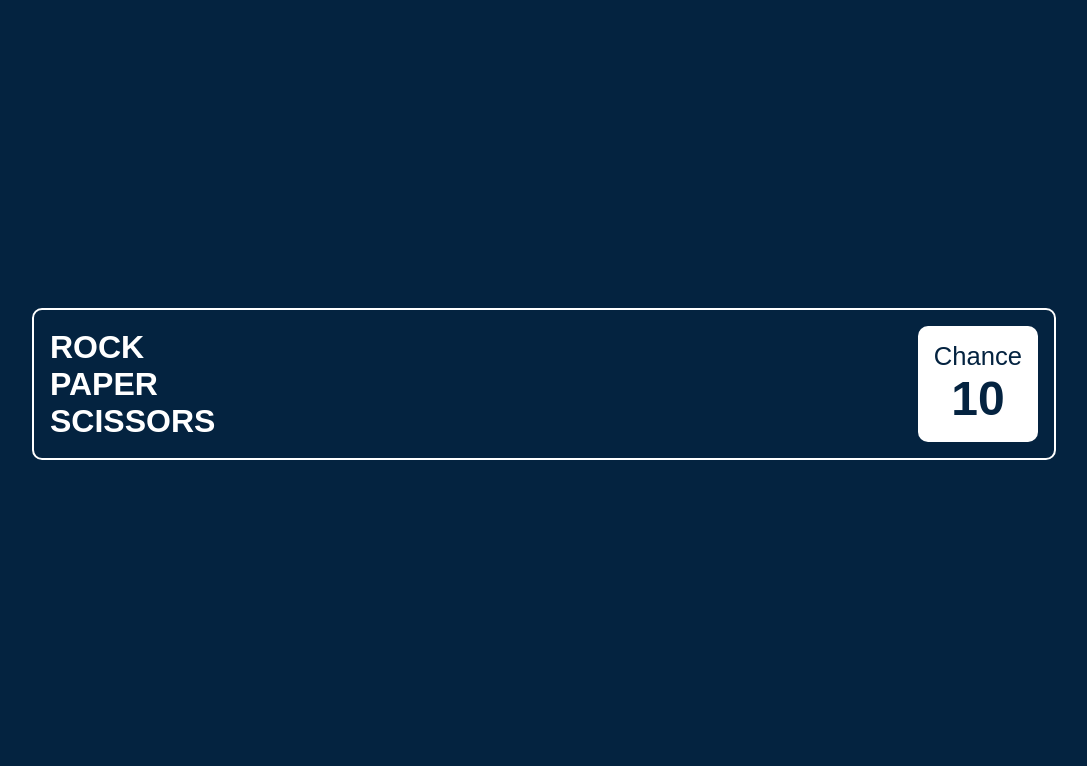
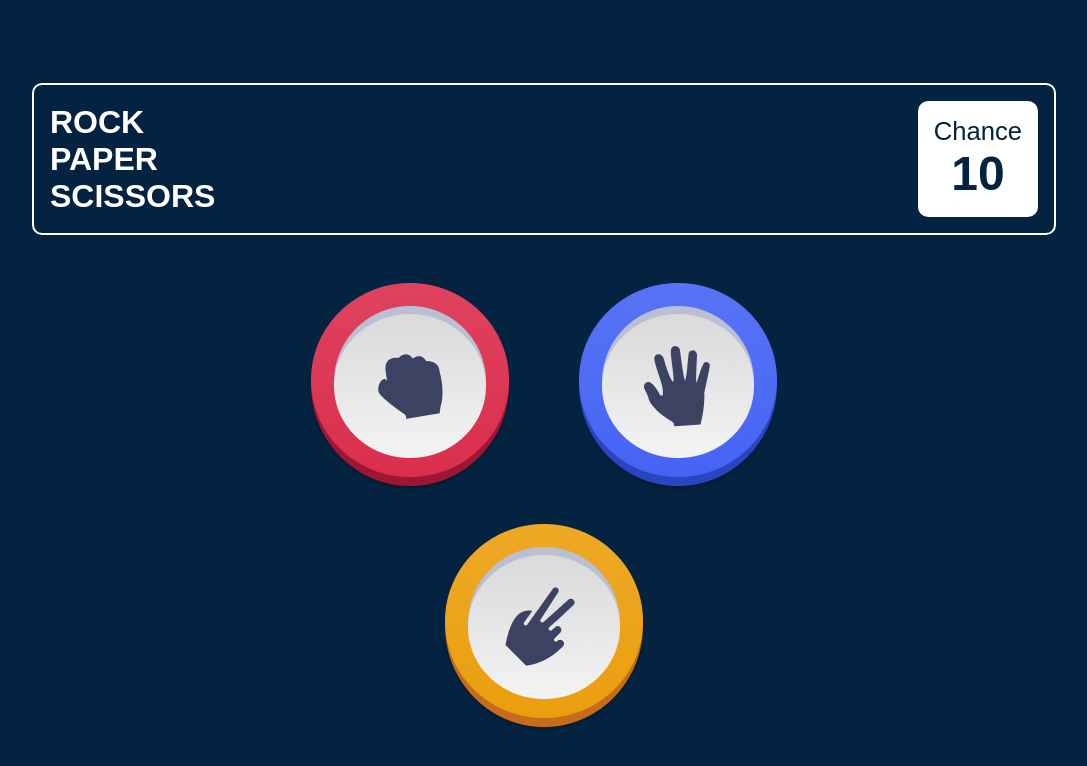
Before and after one commit to Abhi-wmid/rockpaperscissors, a plain HTML site: page index.html in a window 1280 px wide. Shown: the whole page, without its empty margins (96-1183 px from the left). Drawn offline with Linux system fonts and the light colour scheme.

Commit message:
index.html

```diff
--- a/index.html
+++ b/index.html
@@ -22,9 +22,9 @@
         </div>
 
         <div class="middleSection" id="middleSection">
-            <img id="rock" class="option" src="./images/Rock.png" alt="">
-            <img id="paper" class="option" src="./images/Paper.png" alt="">
-            <img id="scissors" class="option" src="./images/Scissors.png" alt="">
+            <img id="rock" class="option" src="./Rock.png" alt="">
+            <img id="paper" class="option" src="./Paper.png" alt="">
+            <img id="scissors" class="option" src="./Scissors.png" alt="">
 
         </div>
 
@@ -33,7 +33,7 @@
 
             <div class="userContainer">
                 <h1>YOU</h1>
-                <img id="userPicked" src="./images/Paper.png" alt="">
+                <img id="userPicked" src="./Paper.png" alt="">
 
             </div>
 
@@ -44,7 +44,7 @@
 
             <div class="computerContainer">
                 <h1>CPU</h1>
-                <img id="computerPicked" src="./images/Rock.png" alt="">
+                <img id="computerPicked" src="./Rock.png" alt="">
 
             </div>
         </div>
```
